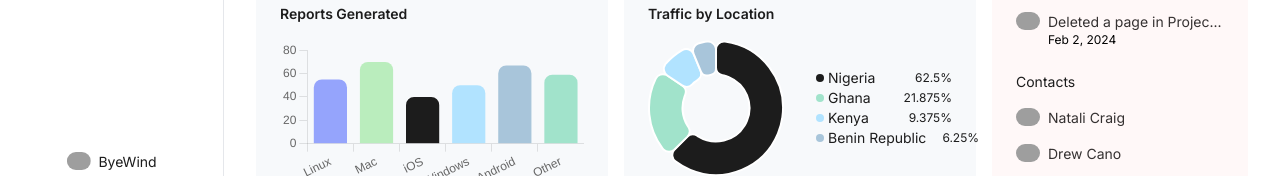
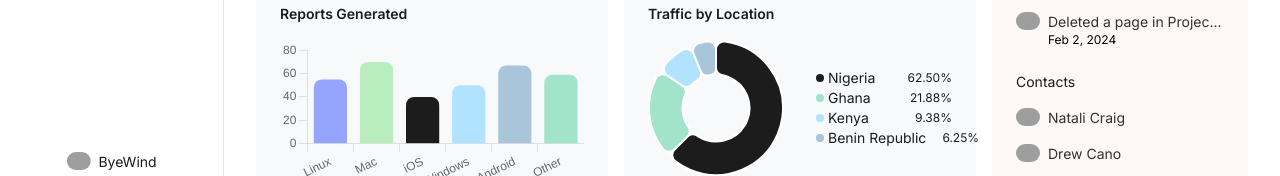
Before and after one commit to 0xdamak/bluesalt-assessment, a Next.js app: page /app in a window 1280 px wide. Shown: the part 612-788 px from the top of the page. Built offline with nearby package versions, Linux system fonts and the light colour scheme; grey boxes are pictures that could not be loaded.

Commit message:
2 decimal places

```diff
--- a/src/app/app/page.tsx
+++ b/src/app/app/page.tsx
@@ -285,7 +285,7 @@ export default function Dashboard(): JSX.Element {
                       {calculatePercentage(
                         visits,
                         countryVisits.map(({ visits }) => visits),
-                      )}
+                      ).toFixed(2)}
                       %
                     </p>
                   </li>
```
